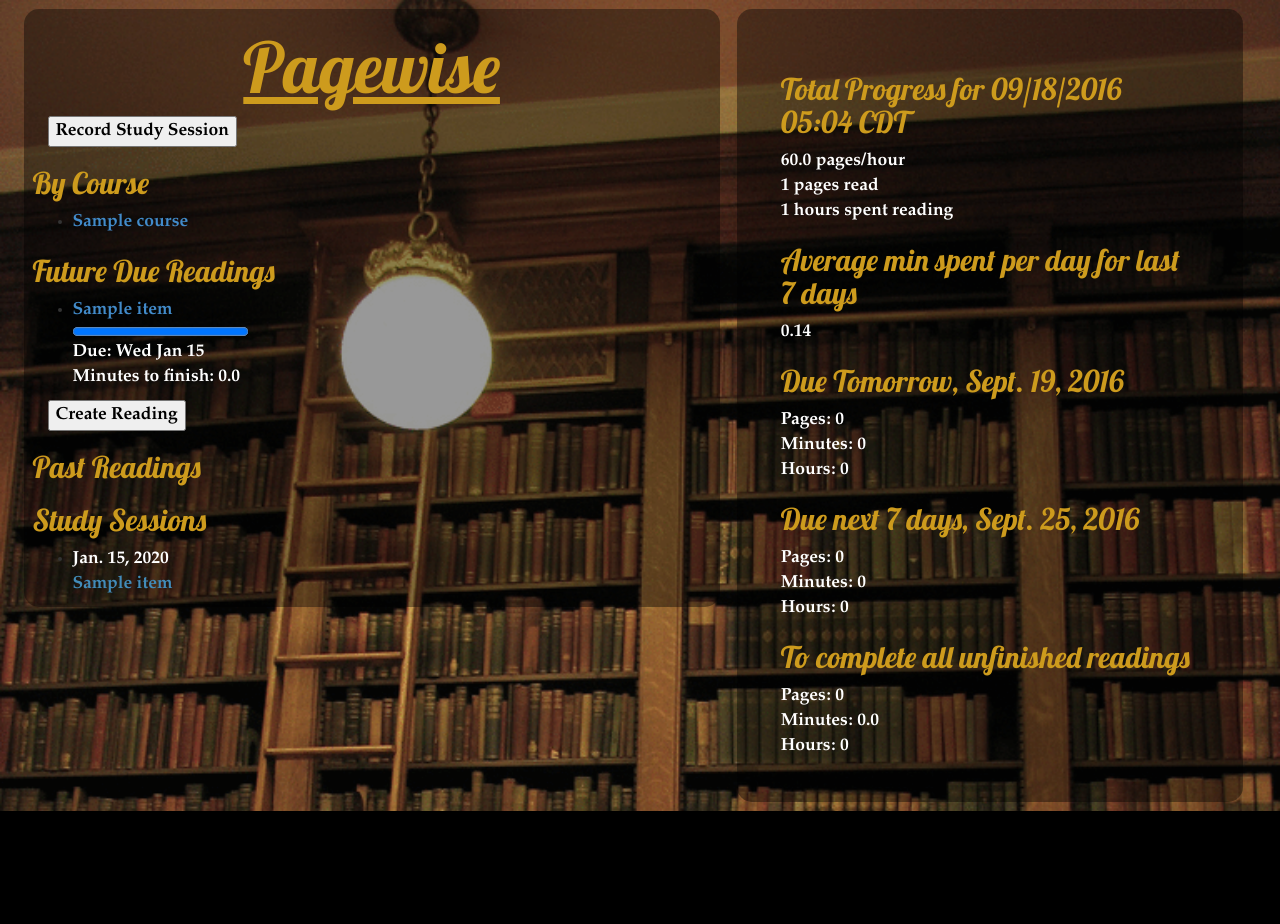
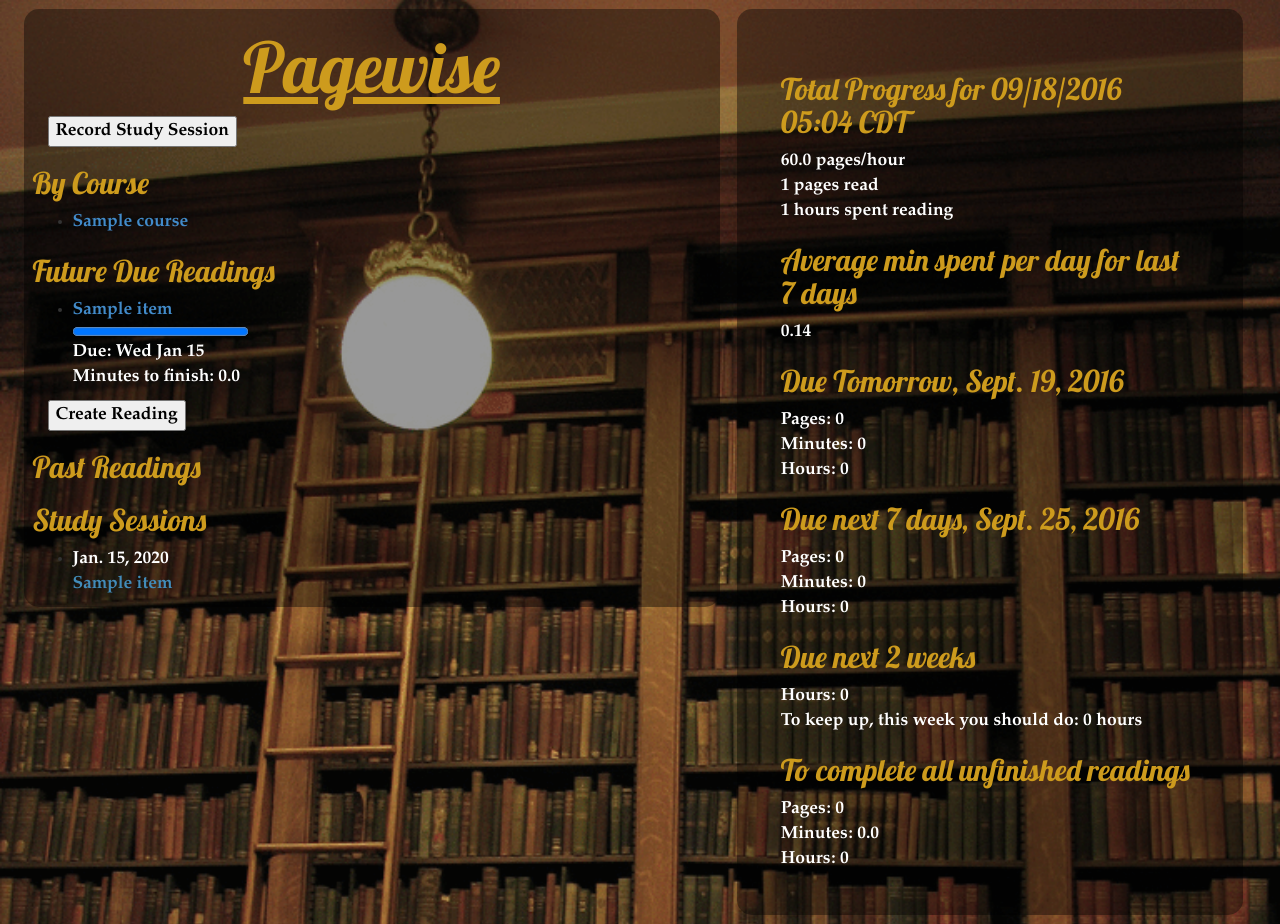
Before and after one commit to carolinehardin/pagewise, a Django app: page / in a window 1280 px wide. Before the commit the page ends 811 px from the top, so only its background shows below. Run offline with Django 3.2, Linux system fonts and the light colour scheme; tables that the repository leaves empty hold one stand-in row (values such as "Sample post"); some libraries are stand-ins or nearby versions.

Commit message:
added 2 week projected study time

```diff
--- a/firstdjango/firstdjango/templates/inventory/index.html
+++ b/firstdjango/firstdjango/templates/inventory/index.html
@@ -112,6 +112,10 @@
 			<span class="speed">Minutes: {{ next7DaysTimeRemaining }}</span>
 			<span class="speed">Hours: {{ next7DaysTimeRemaining|div:60|floatformat}}</span>
 
+		<h2>Due next 2 weeks</h2>
+			<span class="speed">Hours: {{ next2WeeksTimeRemaining|div:60|floatformat}}</span>
+			<span class="speed">To keep up, this week you should do: {{ next2WeeksTimeRemaining|div:60|div:2|floatformat}} hours</span>
+
 		<h2> To complete all unfinished readings</h2>
 			<span class="speed">Pages: {{ totalPgRemaining}}</span>
 			<span class="speed">Minutes: {{ totalTimeRemaining }}</span>
--- a/firstdjango/inventory/views.py
+++ b/firstdjango/inventory/views.py
@@ -30,6 +30,7 @@ def index(request):
 	dueNext7Days = [] #what's due in next 7 days? good for planning week
 	next7DaysPgRemaining = 0
 	next7DaysTimeRemaining = 0
+	next2WeeksTimeRemaining = 0
 
 
 	now = datetime.now().date()
@@ -40,6 +41,7 @@ def index(request):
 
 	in7Days = now + timedelta(days=7) #we count today as part of the week
 	last7Days = now - timedelta(days=7)
+	in2Weeks = now + timedelta(days=14)
 
 	for oneSession in studySessions:
 		#add one since if you read pages 1 & 2 it's 2 pages but 2-1 = 1
@@ -57,7 +59,6 @@ def index(request):
 		readingSpeed = 0
 
 	for oneReading in items:
-
 
 		#calculate percent read
 		percentRead = 0
@@ -101,10 +102,18 @@ def index(request):
 				dueTomorrow.append(oneReading)
 				tomorrowPgRemaining = tomorrowPgRemaining + pagesAssigned - pagesRead
 				tomorrowTimeRemaining = tomorrowTimeRemaining + oneReading.timeRemaining
+
+			#is it due in the next week?
 			if (oneReading.dueDate < in7Days):
 				dueNext7Days.append(oneReading)
 				next7DaysPgRemaining = next7DaysPgRemaining + pagesAssigned - pagesRead
 				next7DaysTimeRemaining = next7DaysTimeRemaining + oneReading.timeRemaining
+				next2WeeksTimeRemaining = next2WeeksTimeRemaining + oneReading.timeRemaining
+
+			#is it due in the next 2 weeks?
+			elif (oneReading.dueDate < in2Weeks):
+				next2WeeksTimeRemaining = next2WeeksTimeRemaining + oneReading.timeRemaining
+
 		else: #else, it's due in the past
 			pastDue.append(oneReading)
 
@@ -127,6 +136,7 @@ def index(request):
 		'next7DaysPgRemaining' : next7DaysPgRemaining,
 		'next7DaysTimeRemaining': next7DaysTimeRemaining,
 		'last7DaysTimeSpent': last7DaysTimeSpent,
+		'next2WeeksTimeRemaining': next2WeeksTimeRemaining,
 
 	})
 
```
